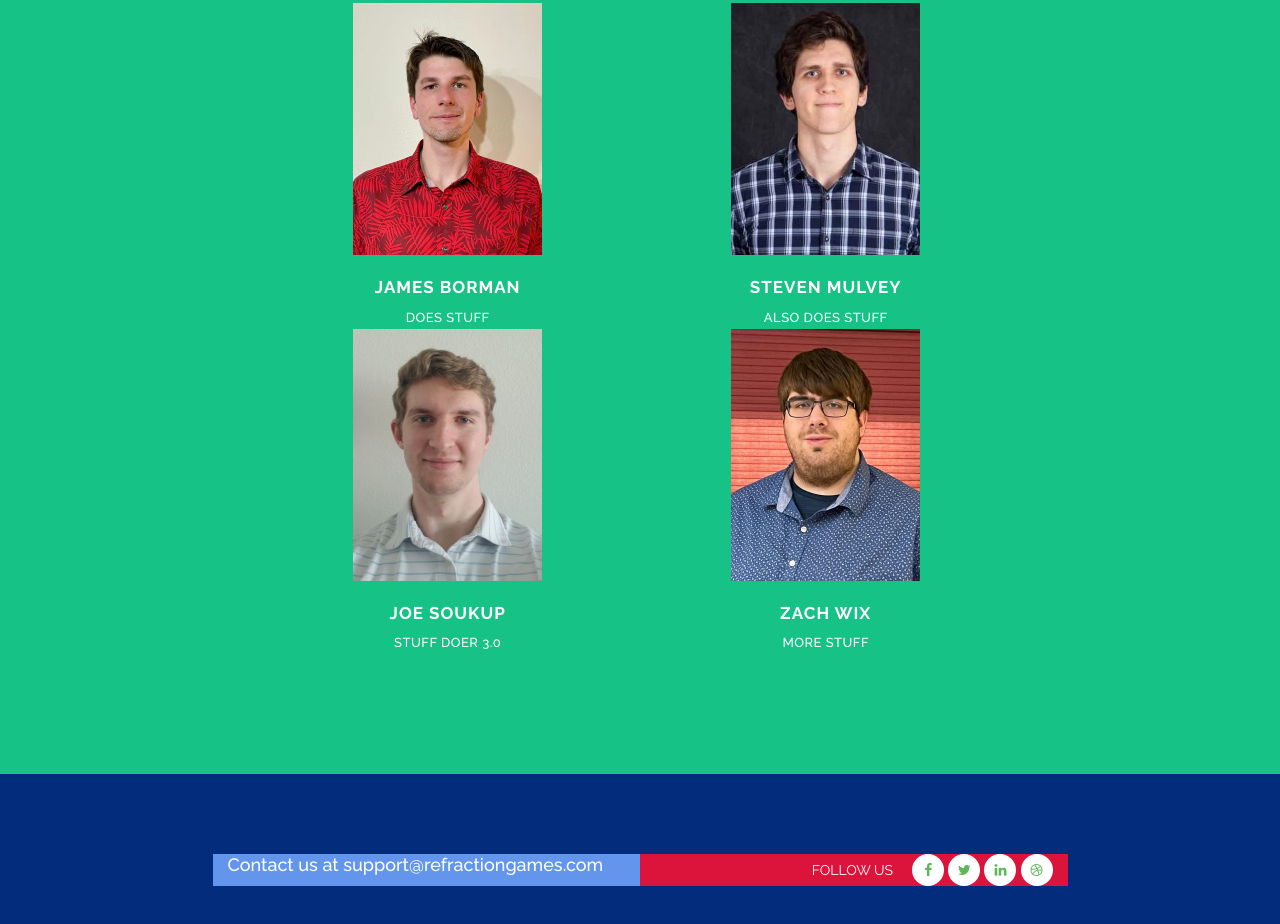
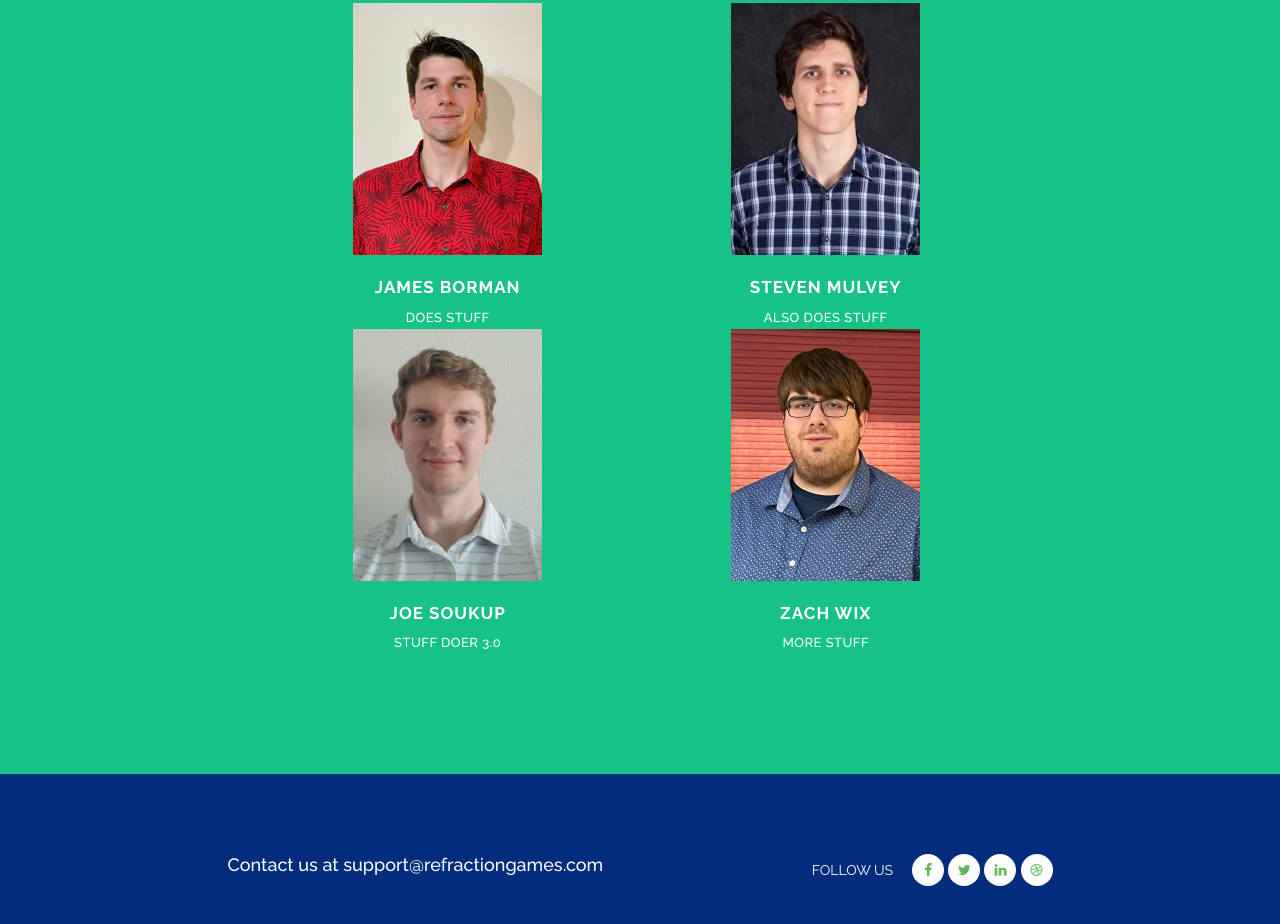
Before and after one commit to jesoukup/jesoukup.github.io, a plain HTML site: page index.html in a window 1280 px wide. Shown: the part 1788-2712 px from the top of the page. Drawn offline with Linux system fonts and the light colour scheme.

Commit message:
Update index.html

```diff
--- a/index.html
+++ b/index.html
@@ -361,8 +361,8 @@ https://templatemo.com/tm-543-breezed
     <!-- ***** Footer Start ***** -->
     <footer>
         <div class="container" id="contact-us">
-            <div class="row" style="background-color: crimson; width: 75%; margin: auto;">
-                <div class="col-lg-6 col-xs-12" style="background-color: cornflowerblue;">
+            <div class="row" style=" width: 75%; margin: auto;">
+                <div class="col-lg-6 col-xs-12">
                     <div class="left-text-content" style="color: white;">
                         <h4 style="font-size: large;">Contact us at support@refractiongames.com</h4>
                     </div>
```
